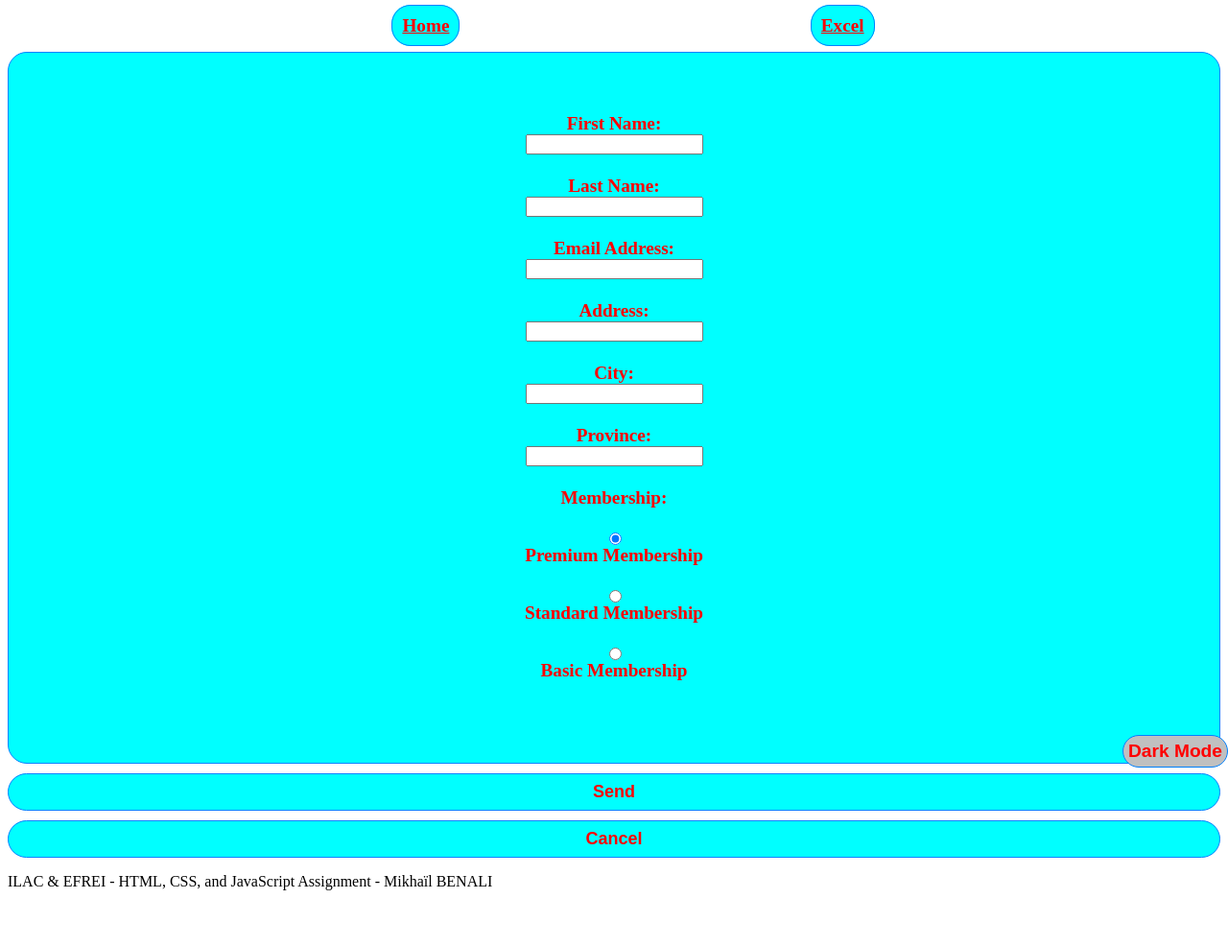
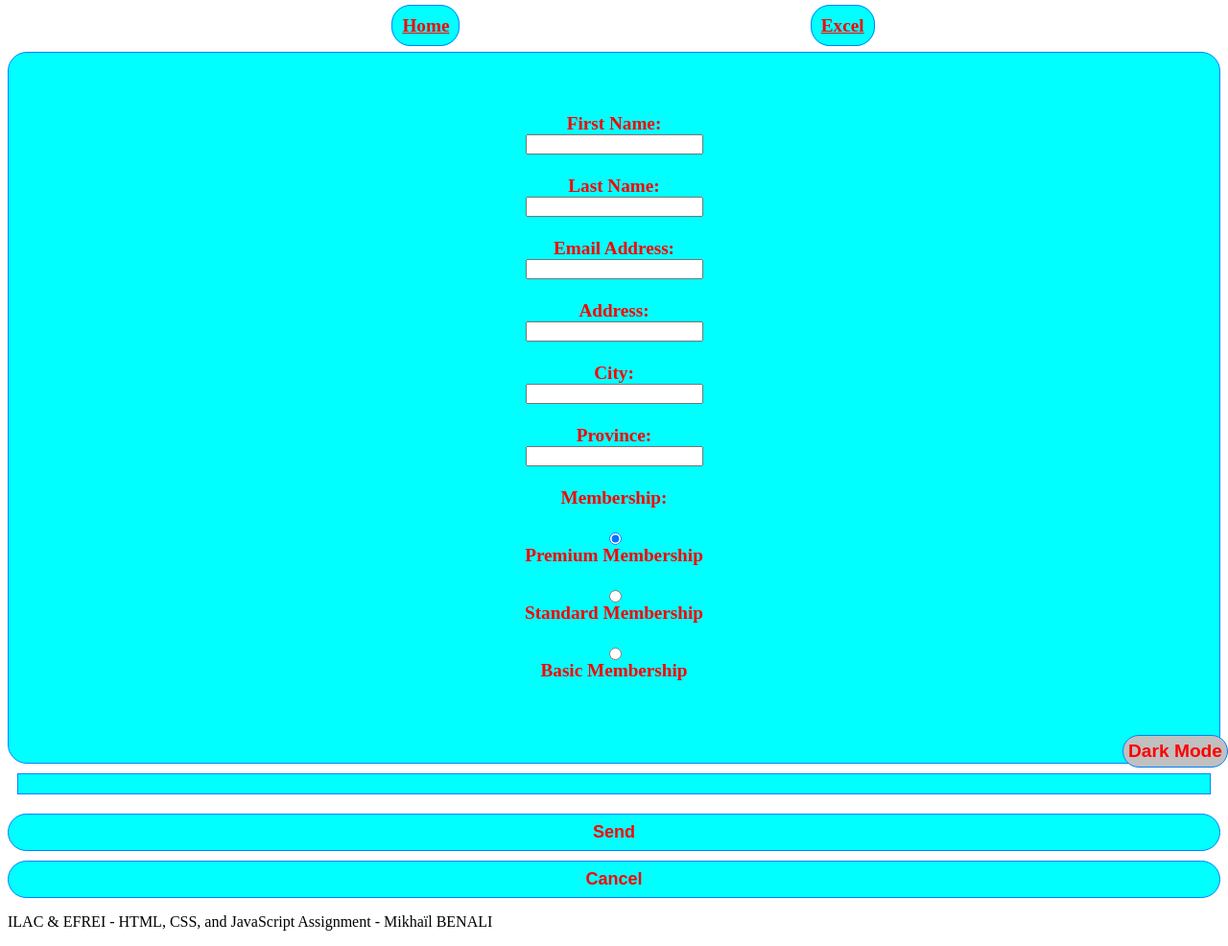
Before and after one commit to mikhailBenali/JS-assignment_lab_06, a plain HTML site: page index.html in a window 1280 px wide. Shown: the whole page at 96% size. Before the commit the page ends 944 px from the top, so only its background shows below. Drawn offline with Linux system fonts and the light colour scheme.

Commit message:
Last version

```diff
--- a/css/styles.css
+++ b/css/styles.css
@@ -59,3 +59,13 @@ ul {
     font-size: large;
     width: 100%;
 }
+#output {
+    border: #0080ff solid 1px;
+    padding: 10px;
+    margin: 10px;
+    background-color: #0ff;
+    font-size: large;
+    font-weight: bold;
+    text-align: center;
+    color: #f00;
+}
```
